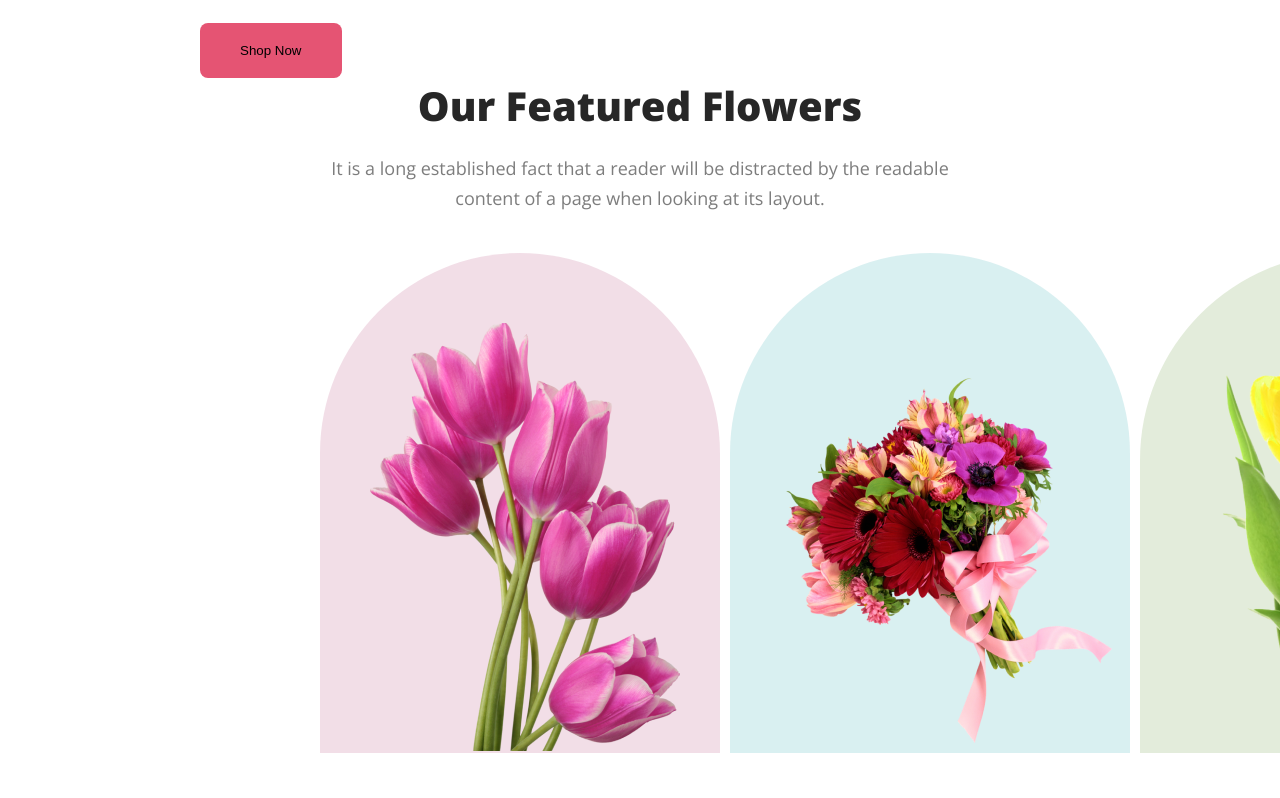
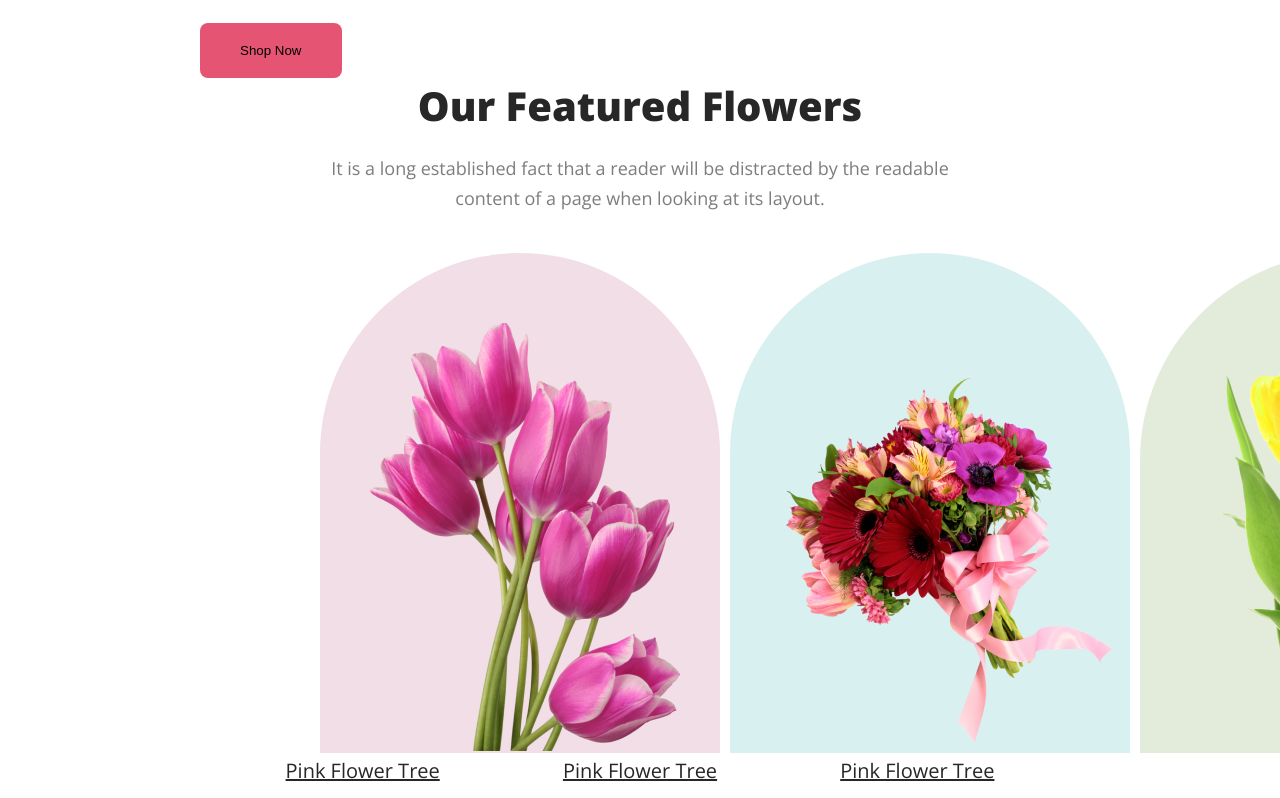
Before and after one commit to ASRAF-JAHAN/Assingment-task-one, a plain HTML site: page index.html in a window 1280 px wide. Shown: the part 802-1600 px from the top of the page. Drawn offline with nearby package versions, Linux system fonts and the light colour scheme.

Commit message:
featured underline

```diff
--- a/index.html
+++ b/index.html
@@ -35,8 +35,12 @@
                 <div class="radious-flower3">
                     <img class="Flower-three" src="Flower Asset/pngwing 7.png" alt="">
                 </div>
-            </div>
         </section>
+        <div class="under-line">
+            <p>Pink Flower Tree</p>
+            <p>Pink Flower Tree</p>
+            <p>Pink Flower Tree</p>
+        </div>
 
     </main>
     <footer>
--- a/styles/blog.css
+++ b/styles/blog.css
@@ -96,3 +96,15 @@ body{
 .Flower-three{
     padding:30px 50px 0px 50px;
 }
+.under-line{
+    display: flex;
+    color: #272727;
+    width: 65%;
+    margin: auto;
+    justify-content: space-around;
+    text-align: center;
+    font-size: 20px;
+    font-weight: 400px;
+    line-height: 35px;
+    text-decoration-line: underline;
+}
```
